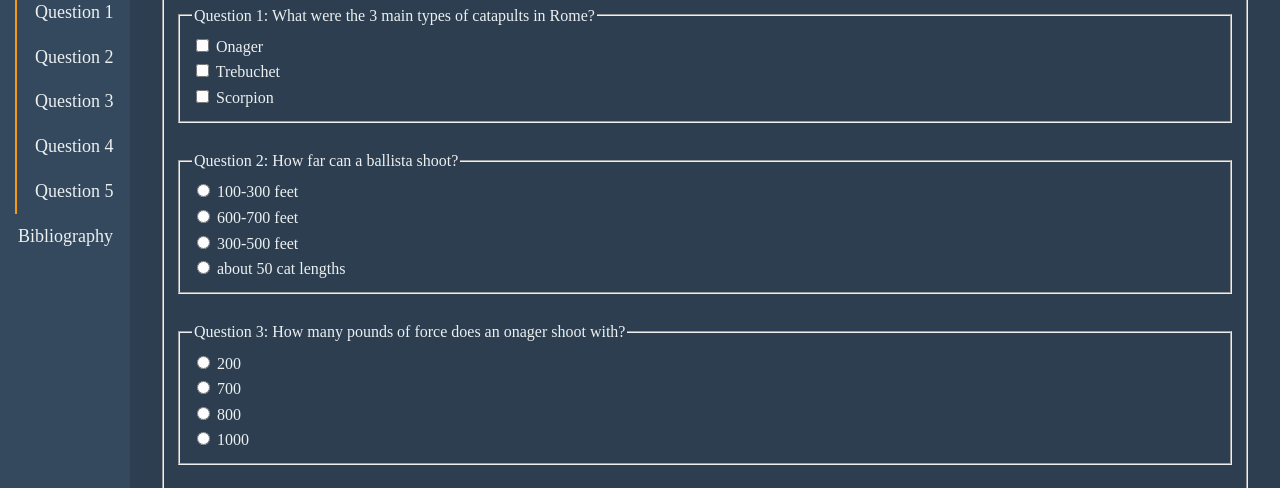
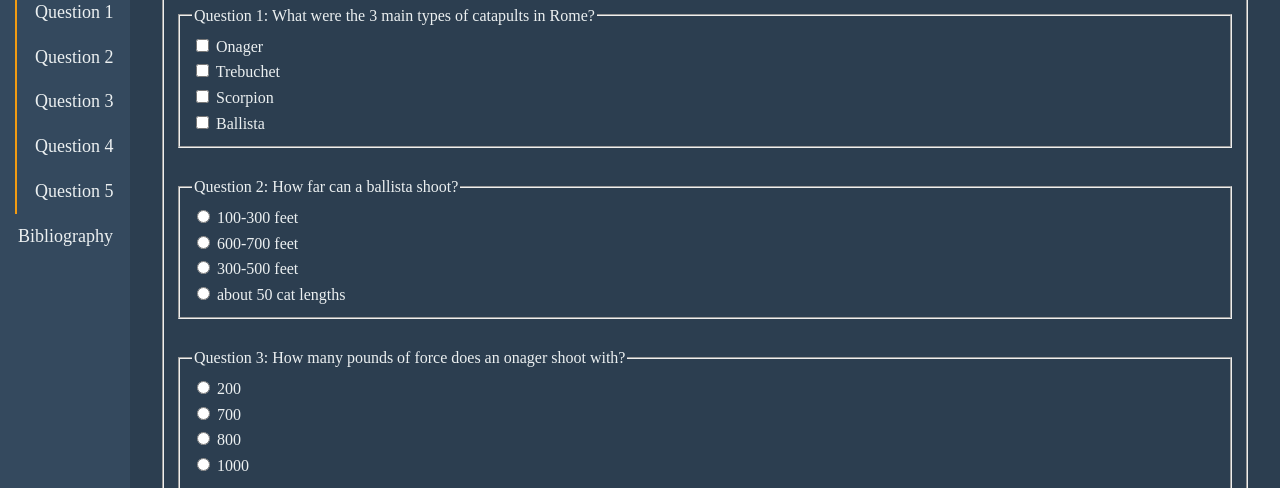
Before and after one commit to Sebastopolis841/Catapult.github.io, a plain HTML site: page quiz.html in a window 1280 px wide. Shown: the part 279-767 px from the top of the page. Drawn offline with Linux system fonts and the light colour scheme.

Commit message:
final question

```diff
--- a/quiz.html
+++ b/quiz.html
@@ -38,16 +38,24 @@
                         <legend><h1>Quiz!</h1></legend>
 
              <fieldset id="q1">
-    <legend>Question 1: What were the 3 main types of catapults in Rome?</legend>
+    <legend>
+        Question 1: What were the 3 main types of catapults in Rome?
+    </legend>
 
-    <input type="checkbox" id="1.1" name="Q1_Onager" value="Checked">
-    <label for="1.1">Onager</label><br>
+    <input type="checkbox" id="1.1" name="Q1_Answers[]" value="Onager (Correct)">
+    <label for="1.1">Onager</label>
+    <br>
 
-    <input type="checkbox" id="1.2" name="Q1_Trebuchet" value="Checked">
-    <label for="1.2">Trebuchet</label><br>
+    <input type="checkbox" id="1.2" name="Q1_Answers[]" value="Trebuchet (Wrong)">
+    <label for="1.2">Trebuchet</label>
+    <br>
 
-    <input type="checkbox" id="1.3" name="Q1_Scorpion" value="Checked">
+    <input type="checkbox" id="1.3" name="Q1_Answers[]" value="Scorpion (Correct)">
     <label for="1.3">Scorpion</label>
+    <br>
+
+    <input type="checkbox" id="1.4" name="Q1_Answers[]" value="Ballista (Correct)">
+    <label for="1.4">Ballista</label>
 </fieldset>
                         <br>
                         <fieldset id="q2">
```
